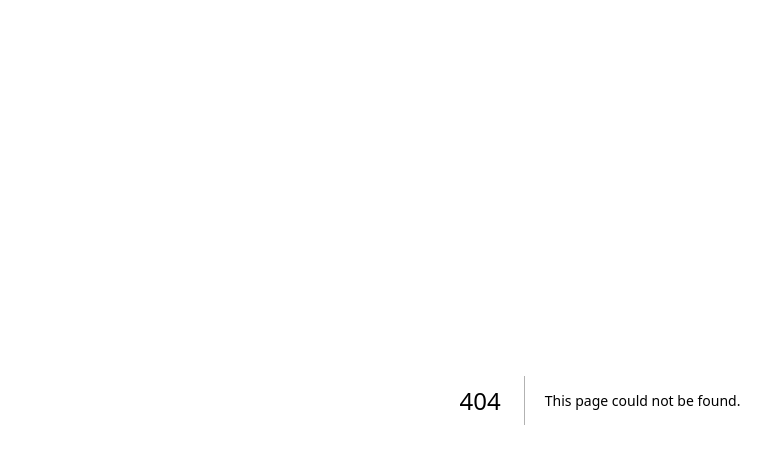
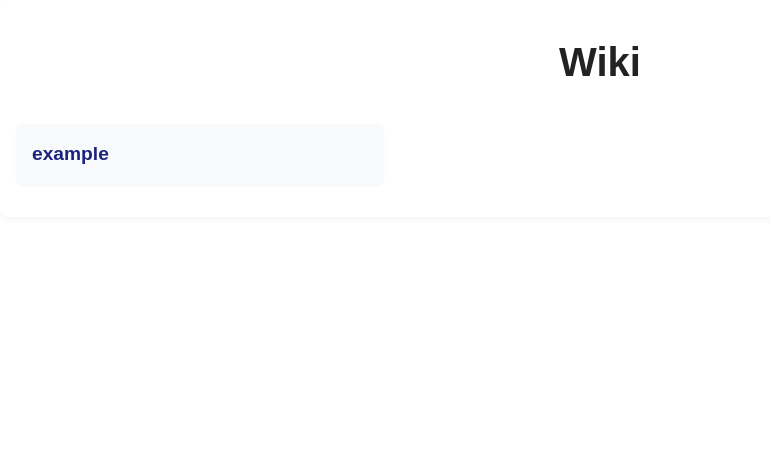
Before and after one commit to jiyuntu/jiyuntu.github.io, a Next.js app: page /wiki in a window 1280 px wide. Before the commit this address had no page. Shown: the top 464 px of the page, without its empty margins (40-811 px from the left). Built offline with nearby package versions, Linux system fonts and the light colour scheme.

Commit message:
Add Wiki
Adds a wiki to record the knowledge.
wiki/page.ts displays the names of files
under public/wiki/${terminology}.md. Clicking
an entry would display the content in
the markdown.

```diff
--- a/app/page.tsx
+++ b/app/page.tsx
@@ -11,6 +11,9 @@ export default function Home() {
         <Link href="/badminton" className={styles.link}>
           Badminton
         </Link>
+        <Link href="/wiki" className={styles.link}>
+          Wiki
+        </Link>
       </main>
     </div>
   );
--- /dev/null
+++ b/app/wiki/item/page.tsx
@@ -0,0 +1,41 @@
+'use client'
+
+import { useEffect, useState } from "react";
+import { useSearchParams } from "next/navigation";
+import ReactMarkdown from "react-markdown";
+import rehypeRaw from "rehype-raw";
+import remarkGfm from "remark-gfm";
+import 'github-markdown-css'
+
+export default function WikiItemPage() {
+  const searchParams = useSearchParams();
+  const wikiItemTitle = searchParams.get("wikiItemTitle") || "";
+  const [content, setContent] = useState("");
+
+  useEffect(() => {
+    async function fetchContent() {
+      const file = `/wiki/${wikiItemTitle}.md`;
+      try {
+        const res = await fetch(file);
+        if (!res.ok) throw new Error("Not found");
+        const text = await res.text();
+        // Remove frontmatter if present
+        const match = text.match(/^---\n[\s\S]*?\n---\n([\s\S]*)$/);
+        setContent(match ? match[1].trim() : text);
+      } catch {
+        setContent("Not found.");
+      }
+    }
+    fetchContent();
+  }, [wikiItemTitle]);
+
+  return (
+    <main>
+      <article>
+        <div className="markdown-body">
+          <ReactMarkdown rehypePlugins={[rehypeRaw]} remarkPlugins={[remarkGfm]}>{content}</ReactMarkdown>
+        </div>
+      </article>
+    </main>
+  );
+}
--- /dev/null
+++ b/app/wiki/page.module.css
@@ -0,0 +1,47 @@
+.wikiContainer {
+  max-width: 1200px;
+  margin: 0 auto;
+  padding: 2rem 1rem;
+  background: #fff;
+  border-radius: 8px;
+  box-shadow: 0 2px 8px rgba(0,0,0,0.05);
+}
+
+.heading {
+  text-align: center;
+  font-size: 2.5rem;
+  margin-bottom: 2rem;
+  font-weight: 700;
+  color: #222;
+}
+
+.columns {
+  display: grid;
+  grid-template-columns: repeat(3, 1fr);
+  gap: 2rem;
+}
+
+.column {
+  display: flex;
+  flex-direction: column;
+  gap: 1.5rem;
+}
+
+.wikiItem {
+  background: #f8f9fa;
+  border-radius: 6px;
+  padding: 1rem;
+  box-shadow: 0 1px 3px rgba(0,0,0,0.03);
+  transition: box-shadow 0.2s;
+}
+
+.wikiItem:hover {
+  box-shadow: 0 4px 12px rgba(0,0,0,0.08);
+}
+
+.wikiItemTitle {
+  font-size: 1.2rem;
+  font-weight: 600;
+  margin-bottom: 0.5rem;
+  color: #1a237e;
+}
--- /dev/null
+++ b/app/wiki/page.tsx
@@ -0,0 +1,38 @@
+import { getWikiItems } from "../../lib/getWikiItems";
+import styles from "./page.module.css";
+import Link from "next/link";
+
+function splitIntoColumns(arr, numCols) {
+  const cols = Array.from({ length: numCols }, () => []);
+  const colSize = Math.ceil(arr.length / numCols);
+  for (let col = 0; col < numCols; col++) {
+    cols[col] = arr.slice(col * colSize, (col + 1) * colSize);
+  }
+  return cols;
+}
+
+export default function WikiPage() {
+  const wikiItems = getWikiItems();
+  const columns = splitIntoColumns(wikiItems, 3);
+  return (
+    <main className={styles.wikiContainer}>
+      <h1 className={styles.heading}>Wiki</h1>
+      <div className={styles.columns}>
+        {columns.map((col, i) => (
+          <div className={styles.column} key={i}>
+            {col.map((wikiItem) => (
+              <div className={styles.wikiItem} key={wikiItem.title}>
+                <Link href={{
+                  pathname: `/wiki/item`,
+                  query: { wikiItemTitle: wikiItem.title }
+                }} className={styles.wikiItemTitle}>
+                  <h2>{wikiItem.title}</h2>
+                </Link>
+              </div>
+            ))}
+          </div>
+        ))}
+      </div>
+    </main>
+  );
+}
--- /dev/null
+++ b/lib/getWikiItems.ts
@@ -0,0 +1,25 @@
+import fs from 'fs';
+import path from 'path';
+
+export type WikiItemMeta = {
+  title: string;
+};
+
+export function getWikiItems(): WikiItemMeta[] {
+  const wikiItemsDir = path.join(process.cwd(), 'public/wiki');
+  if (!fs.existsSync(wikiItemsDir)) return [];
+  const files = fs.readdirSync(wikiItemsDir).filter((f) => f.endsWith('.md'));
+
+  const wikiItems = files.map((file) => {
+    const full = path.join(wikiItemsDir, file);
+    const raw = fs.readFileSync(full, 'utf8');
+
+    let title = file.replace(/\.md$/, '');
+    return {
+      title,
+    };
+  });
+
+  wikiItems.sort((a, b) => a.title.localeCompare(b.title));
+  return wikiItems;
+}
--- /dev/null
+++ b/public/wiki/example.md
@@ -0,0 +1,4 @@
+---
+title: "Example"
+---
+This is an example.
```
